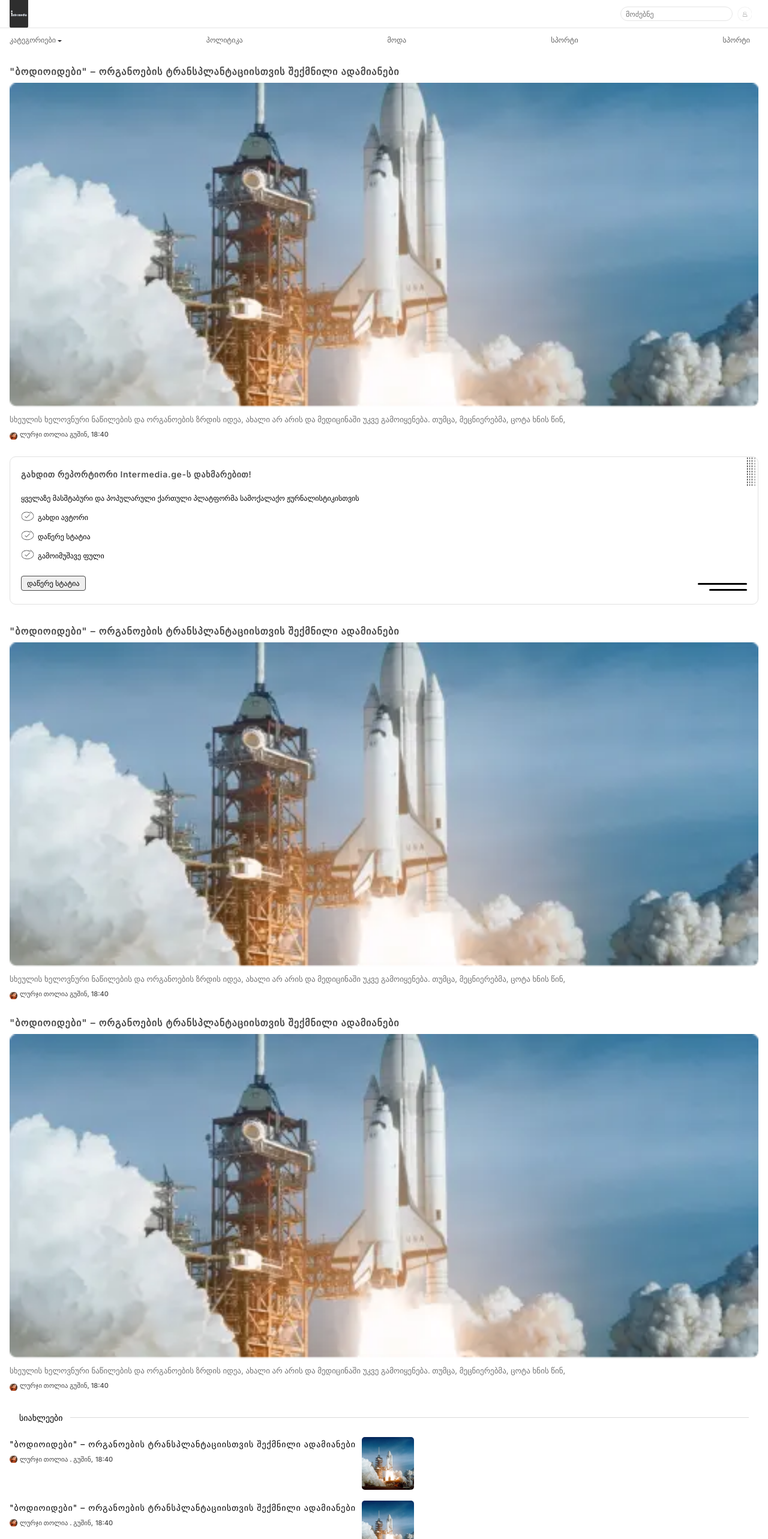
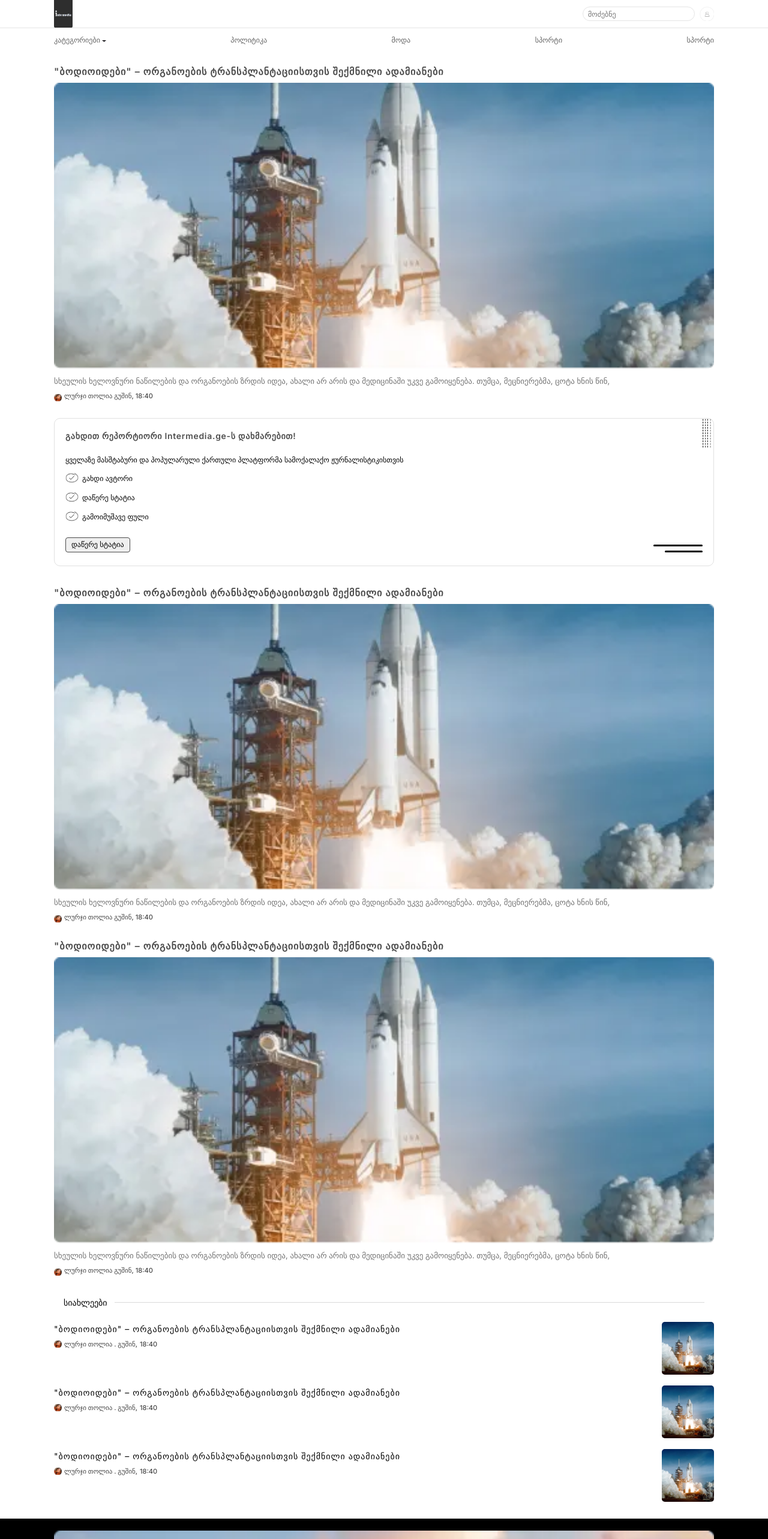
Before and after one commit to dlkokhta/intermedia-react, a React (Vite) app: page / in a window 1280 px wide. Shown: the top 2566 px of the page at 60% size. Built offline with nearby package versions, Linux system fonts and the light colour scheme.

Commit message:
Implement responsiveness for sm(640px) and md(768px) screens

```diff
--- a/src/components/ArticleCardDark/ArticleCardDark.jsx
+++ b/src/components/ArticleCardDark/ArticleCardDark.jsx
@@ -11,6 +11,8 @@ const ArticleCardDark = () => {
           className={styles.astronautImage}
           src={astronaut}
           alt="astronaut image"
+          width="343"
+          height="148"
         />
         {/* <img
           className={styles.astronautImage}
--- a/src/components/ArticleCardDark/ArticleCardDark.module.css
+++ b/src/components/ArticleCardDark/ArticleCardDark.module.css
@@ -7,7 +7,7 @@
 
 .astronautImage {
   width: 100%;
-  height: 148px;
+  height: auto;
 }
 
 .articleDarkMainTextContainer {
@@ -77,3 +77,17 @@
   display: flex;
   justify-content: space-between;
 }
+
+@media screen and (min-width: 640px) {
+  .articleDarkMain {
+    padding-left: 50px;
+    padding-right: 50px;
+  }
+}
+
+@media screen and (min-width: 768px) {
+  .articleDarkMain {
+    padding-left: 90px;
+    padding-right: 90px;
+  }
+}
--- a/src/components/ArticleCardPrimary/ArticleCardPrimary.jsx
+++ b/src/components/ArticleCardPrimary/ArticleCardPrimary.jsx
@@ -18,7 +18,6 @@ const ArticleCardPrimary = () => {
           alt="spaceship image"
           width="317"
           height="148"
-          loading="lazy"
         />
       </div>
       {/* <div class="article-1-desktop-text">
--- a/src/components/ArticleCardPrimary/ArticleCardPrimary.module.css
+++ b/src/components/ArticleCardPrimary/ArticleCardPrimary.module.css
@@ -41,3 +41,17 @@
   font-weight: 500;
   color: #474747;
 }
+
+@media screen and (min-width: 640px) {
+  .container {
+    padding-left: 50px;
+    padding-right: 50px;
+  }
+}
+
+@media screen and (min-width: 768px) {
+  .container {
+    padding-left: 90px;
+    padding-right: 90px;
+  }
+}
--- a/src/components/Carousel/MobileCarousel.module.css
+++ b/src/components/Carousel/MobileCarousel.module.css
@@ -160,3 +160,39 @@
   height: 18px;
   object-fit: contain;
 }
+
+@media screen and (min-width: 640px) {
+  .arrowLeft {
+    left: 140px;
+  }
+
+  .arrowLeft img {
+    width: 32px;
+  }
+
+  .arrowRight {
+    right: 140px;
+  }
+
+  .arrowRight img {
+    width: 32px;
+  }
+}
+
+@media screen and (min-width: 768px) {
+  .arrowLeft {
+    left: 205px;
+  }
+
+  .arrowLeft img {
+    width: 32px;
+  }
+
+  .arrowRight {
+    right: 205px;
+  }
+
+  .arrowRight img {
+    width: 32px;
+  }
+}
--- a/src/components/CreateArticleCard/CreateArticleCard.module.css
+++ b/src/components/CreateArticleCard/CreateArticleCard.module.css
@@ -90,3 +90,17 @@
   row-gap: 8px;
   margin-bottom: 22px;
 }
+
+@media screen and (min-width: 640px) {
+  .cardWrapper {
+    padding-left: 50px;
+    padding-right: 50px;
+  }
+}
+
+@media screen and (min-width: 768px) {
+  .cardWrapper {
+    padding-left: 90px;
+    padding-right: 90px;
+  }
+}
--- a/src/components/MobileHeader/MobileHeader.module.css
+++ b/src/components/MobileHeader/MobileHeader.module.css
@@ -72,3 +72,27 @@ nav ul {
   align-items: center;
   gap: 3px;
 }
+
+@media screen and (min-width: 640px) {
+  .topRow {
+    padding-left: 50px;
+    padding-right: 50px;
+  }
+
+  nav {
+    padding-left: 50px;
+    padding-right: 50px;
+  }
+}
+
+@media screen and (min-width: 768px) {
+  .topRow {
+    padding-left: 90px;
+    padding-right: 90px;
+  }
+
+  nav {
+    padding-left: 90px;
+    padding-right: 90px;
+  }
+}
--- a/src/components/NewsCardPrimary/NewsCardPrimary.module.css
+++ b/src/components/NewsCardPrimary/NewsCardPrimary.module.css
@@ -38,7 +38,7 @@
 
 .newsArticleDetails {
   display: flex;
-  gap: 10px;
+  justify-content: space-between;
   margin-bottom: 14px;
 }
 .newsCardsContainer {
@@ -61,3 +61,17 @@
   width: 13px;
   height: 13px;
 }
+
+@media screen and (min-width: 640px) {
+  .newsCardPrimaryContainer {
+    padding-left: 50px;
+    padding-right: 50px;
+  }
+}
+
+@media screen and (min-width: 768px) {
+  .newsCardPrimaryContainer {
+    padding-left: 90px;
+    padding-right: 90px;
+  }
+}
--- a/src/components/UserCard/UserCard.module.css
+++ b/src/components/UserCard/UserCard.module.css
@@ -44,3 +44,17 @@
   gap: 5px;
   margin-top: 10px;
 }
+
+@media screen and (min-width: 640px) {
+  .userInfoContainer {
+    padding-left: 50px;
+    padding-right: 50px;
+  }
+}
+
+@media screen and (min-width: 768px) {
+  .userInfoContainer {
+    padding-left: 90px;
+    padding-right: 90px;
+  }
+}
```
Also changed, not shown: src/components/DesktopHeader/DesktopHeader.jsx (added, +62 -0 lines), src/components/DesktopHeader/DesktopHeader.module.css (added).
